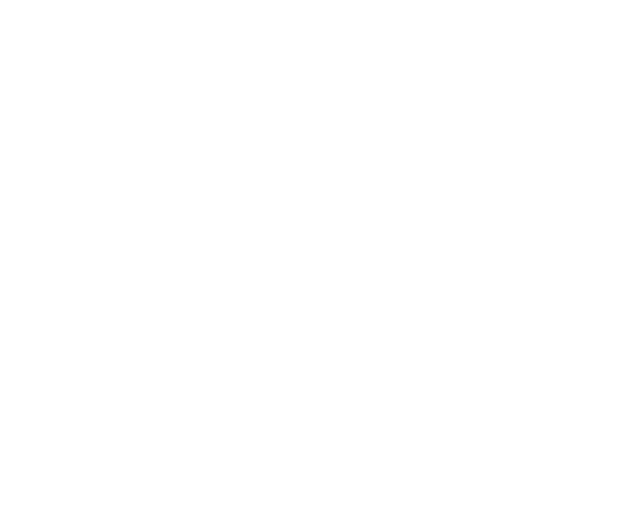
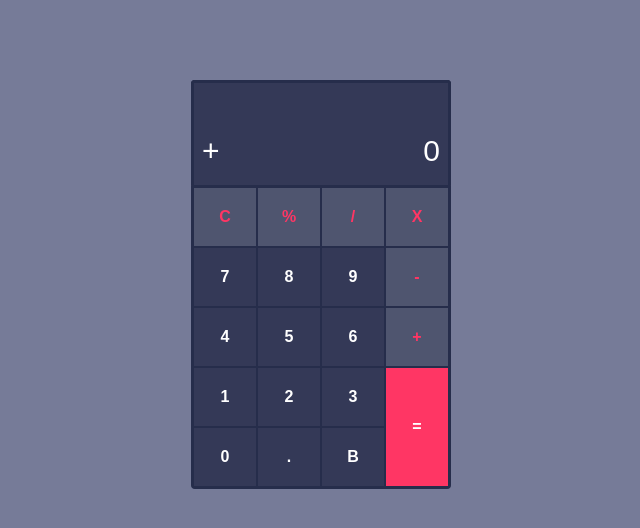
Before and after one commit to jonathancruzfort/calculator, a plain HTML site: page index.html in a window 1280 px wide. Shown: the whole page, without its empty margins (319-959 px from the left). Drawn offline with Linux system fonts and the light colour scheme.

Commit message:
create layout

```diff
--- a/index.html
+++ b/index.html
@@ -1,11 +1,58 @@
 <!DOCTYPE html>
 <html lang="pt-br">
+
 <head>
     <meta charset="UTF-8">
     <meta name="viewport" content="width=device-width, initial-scale=1.0">
+
+    <link rel="stylesheet" href="style/style.css">
+
     <title>Calculadora</title>
 </head>
+
 <body>
+    <div class="container">
+        <div class="display">
+            <div class="display_expression"></div>
+            <div class="display_current">
+                <div class="current_operator">+</div>
+                <div class="current_operand small">0</div>
+            </div>
+        </div>
+        <div class="controllers">
+            <table class="controllers_table">
+                <tr>
+                    <td class="gray">C</td>
+                    <td class="gray">%</td>
+                    <td class="gray">/</td>
+                    <td class="gray">X</td>
+                </tr>
+                <tr>
+                    <td>7</td>
+                    <td>8</td>
+                    <td>9</td>
+                    <td class="gray">-</td>
+                </tr>
+                <tr>
+                    <td>4</td>
+                    <td>5</td>
+                    <td>6</td>
+                    <td class="gray">+</td>
+                </tr>
+                <tr>
+                    <td>1</td>
+                    <td>2</td>
+                    <td>3</td>
+                    <td class="red" rowspan="2">=</td>
+                </tr>
+                <tr>
+                    <td>0</td>
+                    <td>.</td>
+                    <td>B</td>
+                </tr>
+            </table>
+        </div>
+    </div>
+</body>
 
-</body>
 </html>
--- /dev/null
+++ b/style/style.css
@@ -0,0 +1,96 @@
+* {
+    margin: 0;
+    padding: 0;
+    box-sizing: border-box;
+    color: white;
+}
+
+body {
+    background-color: rgb(118 123 152);
+    font-family: Arial, Helvetica, sans-serif;
+}
+
+.container {
+    display: flex;
+    flex-direction: column;
+    width: 260px;
+    margin: 80px auto;
+    background-color: rgb(52 57 87);
+    border-radius: 4px;
+    overflow: hidden;
+}
+
+.display {
+    padding: 8px;
+    border: 3px solid rgb(38 45 75);
+    border-bottom: none;
+}
+
+.display_expression {
+    font-size: 12px;
+    height: 34px;
+    display: flex;
+    align-items: center;
+    justify-content: end;
+    opacity: .6;
+}
+
+.display_current {
+    height: 52px;
+    display: flex;
+    justify-content: space-between;
+    align-items: center;
+}
+
+.current_operator {
+    font-size: 30px;
+}
+
+.current_operand {
+    font-size: 46px;
+}
+.current_operand.small {
+    font-size: 30px;
+}
+
+.controllers {
+    display: flex;
+    width: 100%;
+    border: 1px solid rgb(38 45 75);
+    overflow: hidden;
+    border-radius: 0 0 4px 4px;
+}
+
+.controllers_table {
+    border-collapse: collapse;
+    font-weight: bold;
+    width: 100%;
+}
+
+.controllers_table td {
+    background-color: rgb(52 57 87);
+    border: 2px solid rgb(38 45 75);
+    height: 60px;
+    width: 64px;
+    text-align: center;
+    cursor: pointer;
+}
+
+.controllers_table td:hover {
+    background-color: rgb(79, 87, 136);
+}
+
+.controllers_table td.gray {
+    background-color: rgb(79 85 111);
+    color: #ff3664;
+}
+.controllers_table td.gray:hover {
+    background-color: rgb(106, 113, 146);
+}
+
+.controllers_table td.red {
+    background-color: #ff3664;
+}
+.controllers_table td.red:hover {
+    background-color: #ff4b75;
+}
```
